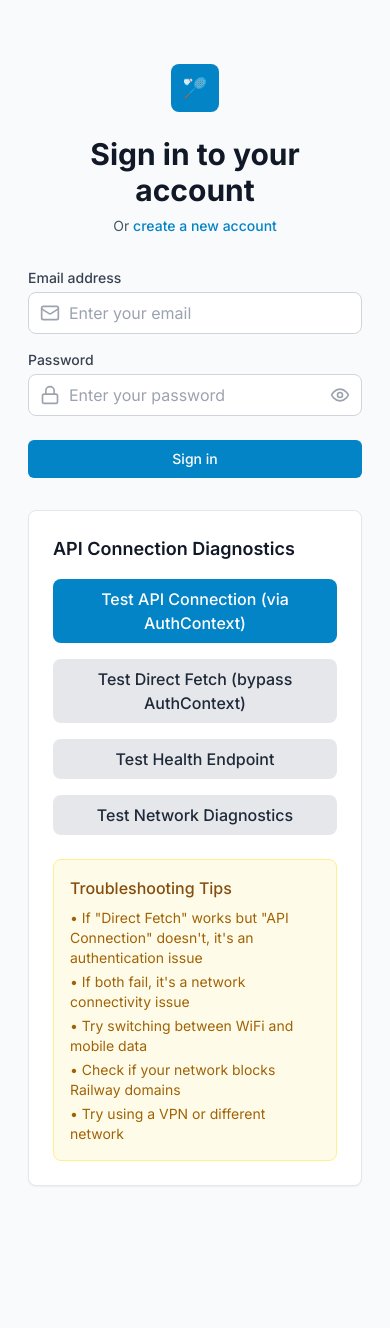
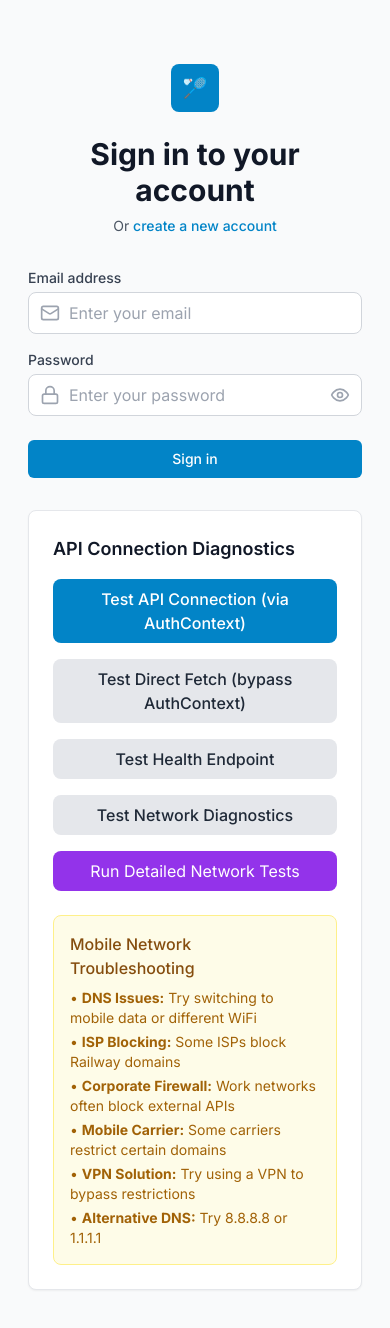
Before and after one commit to hitesh-code12/Project, a React (Create React App) app in the folder mydrivecloud/: page /#/login in a window 390 px wide. Shown: the top 1328 px of the page. Before the commit the page ends 1250 px from the top, so only its background shows below. Built offline with nearby package versions, Linux system fonts and the light colour scheme.

Commit message:
Add detailed mobile network diagnostics and troubleshooting

```diff
--- a/mydrivecloud/src/components/common/ConnectionTest.js
+++ b/mydrivecloud/src/components/common/ConnectionTest.js
@@ -6,11 +6,13 @@ const ConnectionTest = () => {
   const [testResult, setTestResult] = useState(null);
   const [loading, setLoading] = useState(false);
   const [networkInfo, setNetworkInfo] = useState(null);
+  const [detailedTests, setDetailedTests] = useState([]);
 
   const testConnection = async () => {
     setLoading(true);
     setTestResult(null);
     setNetworkInfo(null);
+    setDetailedTests([]);
 
     try {
       // Test basic connectivity first
@@ -142,6 +144,68 @@ const ConnectionTest = () => {
     }
   };
 
+  const runDetailedNetworkTests = async () => {
+    setLoading(true);
+    setDetailedTests([]);
+
+    const tests = [
+      {
+        name: 'DNS Resolution Test',
+        url: 'https://project-production-3188.up.railway.app',
+        description: 'Test if Railway domain resolves'
+      },
+      {
+        name: 'HTTPS Connection Test',
+        url: 'https://project-production-3188.up.railway.app/health',
+        description: 'Test HTTPS connection to Railway'
+      },
+      {
+        name: 'API Endpoint Test',
+        url: 'https://project-production-3188.up.railway.app/api/test',
+        description: 'Test API endpoint accessibility'
+      },
+      {
+        name: 'Alternative Railway URL',
+        url: 'https://railway.app',
+        description: 'Test if Railway main site is accessible'
+      }
+    ];
+
+    const results = [];
+
+    for (const test of tests) {
+      try {
+        const startTime = Date.now();
+        const response = await fetch(test.url, {
+          method: 'GET',
+          mode: 'cors'
+        });
+        const endTime = Date.now();
+
+        results.push({
+          name: test.name,
+          description: test.description,
+          success: response.ok,
+          status: response.status,
+          responseTime: endTime - startTime,
+          error: null
+        });
+      } catch (error) {
+        results.push({
+          name: test.name,
+          description: test.description,
+          success: false,
+          status: null,
+          responseTime: null,
+          error: error.message
+        });
+      }
+    }
+
+    setDetailedTests(results);
+    setLoading(false);
+  };
+
   return (
     <div className="card p-6">
       <h3 className="text-lg font-semibold mb-4">API Connection Diagnostics</h3>
@@ -177,6 +241,14 @@ const ConnectionTest = () => {
           className="btn-secondary w-full"
         >
           {loading ? 'Testing...' : 'Test Network Diagnostics'}
+        </button>
+
+        <button
+          onClick={runDetailedNetworkTests}
+          disabled={loading}
+          className="bg-purple-600 text-white px-4 py-2 rounded-lg hover:bg-purple-700 w-full"
+        >
+          {loading ? 'Running Tests...' : 'Run Detailed Network Tests'}
         </button>
       </div>
 
@@ -221,6 +293,45 @@ const ConnectionTest = () => {
         </div>
       )}
 
+      {detailedTests.length > 0 && (
+        <div className="mt-4 p-4 bg-blue-50 border border-blue-200 rounded-lg">
+          <h4 className="font-medium text-blue-800 mb-2">Detailed Network Test Results</h4>
+          <div className="space-y-2">
+            {detailedTests.map((test, index) => (
+              <div key={index} className={`p-2 rounded ${
+                test.success ? 'bg-green-100' : 'bg-red-100'
+              }`}>
+                <div className="flex justify-between items-start">
+                  <div>
+                    <p className={`font-medium ${
+                      test.success ? 'text-green-800' : 'text-red-800'
+                    }`}>
+                      {test.name}
+                    </p>
+                    <p className="text-xs text-gray-600">{test.description}</p>
+                  </div>
+                  <span className={`text-xs px-2 py-1 rounded ${
+                    test.success ? 'bg-green-200 text-green-800' : 'bg-red-200 text-red-800'
+                  }`}>
+                    {test.success ? 'PASS' : 'FAIL'}
+                  </span>
+                </div>
+                {test.responseTime && (
+                  <p className="text-xs text-gray-600 mt-1">
+                    Response Time: {test.responseTime}ms
+                  </p>
+                )}
+                {test.error && (
+                  <p className="text-xs text-red-600 mt-1">
+                    Error: {test.error}
+                  </p>
+                )}
+              </div>
+            ))}
+          </div>
+        </div>
+      )}
+
       {networkInfo && (
         <div className="mt-4 p-4 bg-blue-50 border border-blue-200 rounded-lg">
           <h4 className="font-medium text-blue-800 mb-2">Network Information</h4>
@@ -231,13 +342,14 @@ const ConnectionTest = () => {
       )}
 
       <div className="mt-4 p-4 bg-yellow-50 border border-yellow-200 rounded-lg">
-        <h4 className="font-medium text-yellow-800 mb-2">Troubleshooting Tips</h4>
+        <h4 className="font-medium text-yellow-800 mb-2">Mobile Network Troubleshooting</h4>
         <ul className="text-sm text-yellow-700 space-y-1">
-          <li>• If "Direct Fetch" works but "API Connection" doesn't, it's an authentication issue</li>
-          <li>• If both fail, it's a network connectivity issue</li>
-          <li>• Try switching between WiFi and mobile data</li>
-          <li>• Check if your network blocks Railway domains</li>
-          <li>• Try using a VPN or different network</li>
+          <li>• <strong>DNS Issues:</strong> Try switching to mobile data or different WiFi</li>
+          <li>• <strong>ISP Blocking:</strong> Some ISPs block Railway domains</li>
+          <li>• <strong>Corporate Firewall:</strong> Work networks often block external APIs</li>
+          <li>• <strong>Mobile Carrier:</strong> Some carriers restrict certain domains</li>
+          <li>• <strong>VPN Solution:</strong> Try using a VPN to bypass restrictions</li>
+          <li>• <strong>Alternative DNS:</strong> Try 8.8.8.8 or 1.1.1.1</li>
         </ul>
       </div>
     </div>
```
